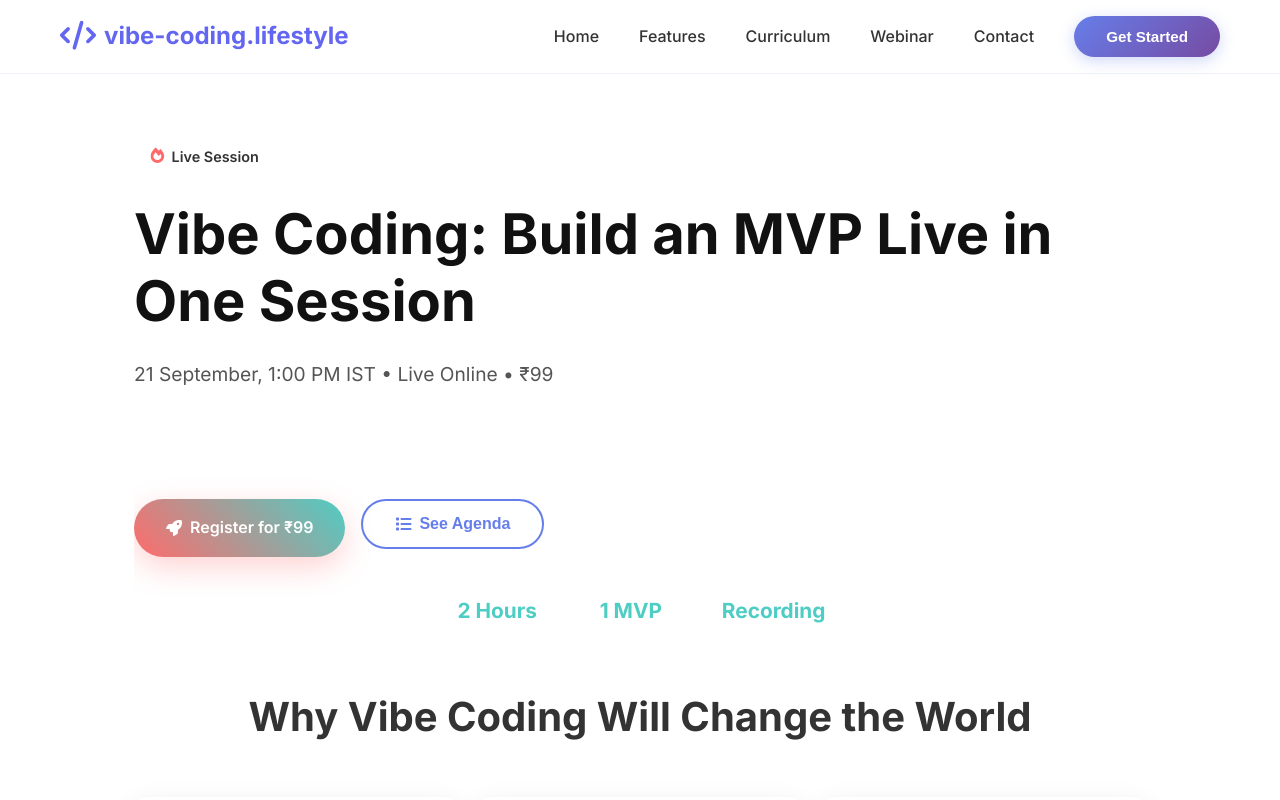
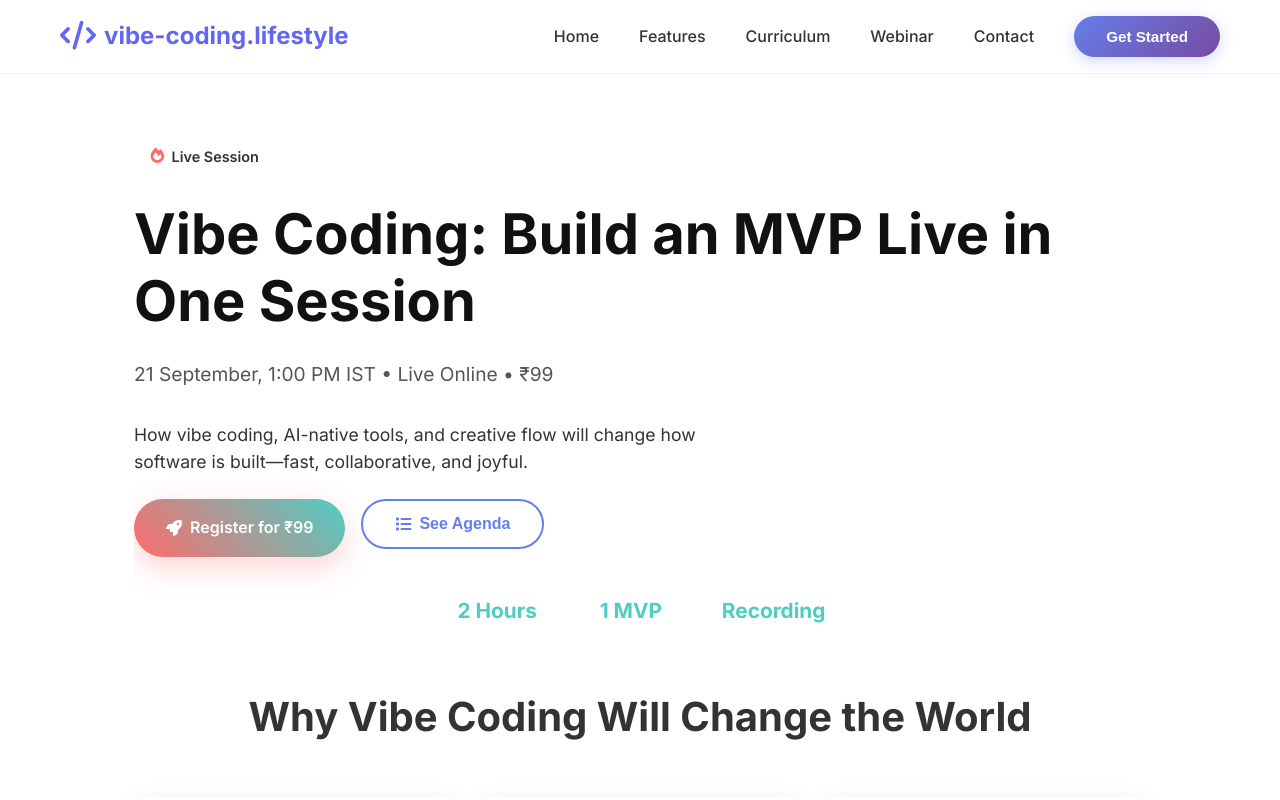
Before and after one commit to praiitt/vibe-coding, a React (Create React App) app: page /webinar in a window 1280 px wide. Shown: the top 800 px of the page. Built offline with nearby package versions, Linux system fonts and the light colour scheme.

Commit message:
Make hero description text always visible with proper contrast

```diff
--- a/src/index.css
+++ b/src/index.css
@@ -1920,6 +1920,19 @@ section {
     color: #555;
 }
 
+.webinar-landing .hero .hero-description {
+    color: #333 !important;
+    font-size: 1.1rem;
+    line-height: 1.5;
+    margin-bottom: 1.5rem;
+    max-width: 600px;
+    opacity: 1 !important;
+    visibility: visible !important;
+    display: block !important;
+    font-weight: 400;
+    text-shadow: none;
+}
+
 .webinar-landing .hero .hero-buttons .btn {
     opacity: 1 !important;
     visibility: visible !important;
@@ -2004,6 +2017,9 @@ section {
     margin-bottom: 1.5rem;
     color: rgba(255, 255, 255, 0.9);
     max-width: 600px;
+    opacity: 1;
+    visibility: visible;
+    display: block;
 }
 
 /* Hero Stats */
```
